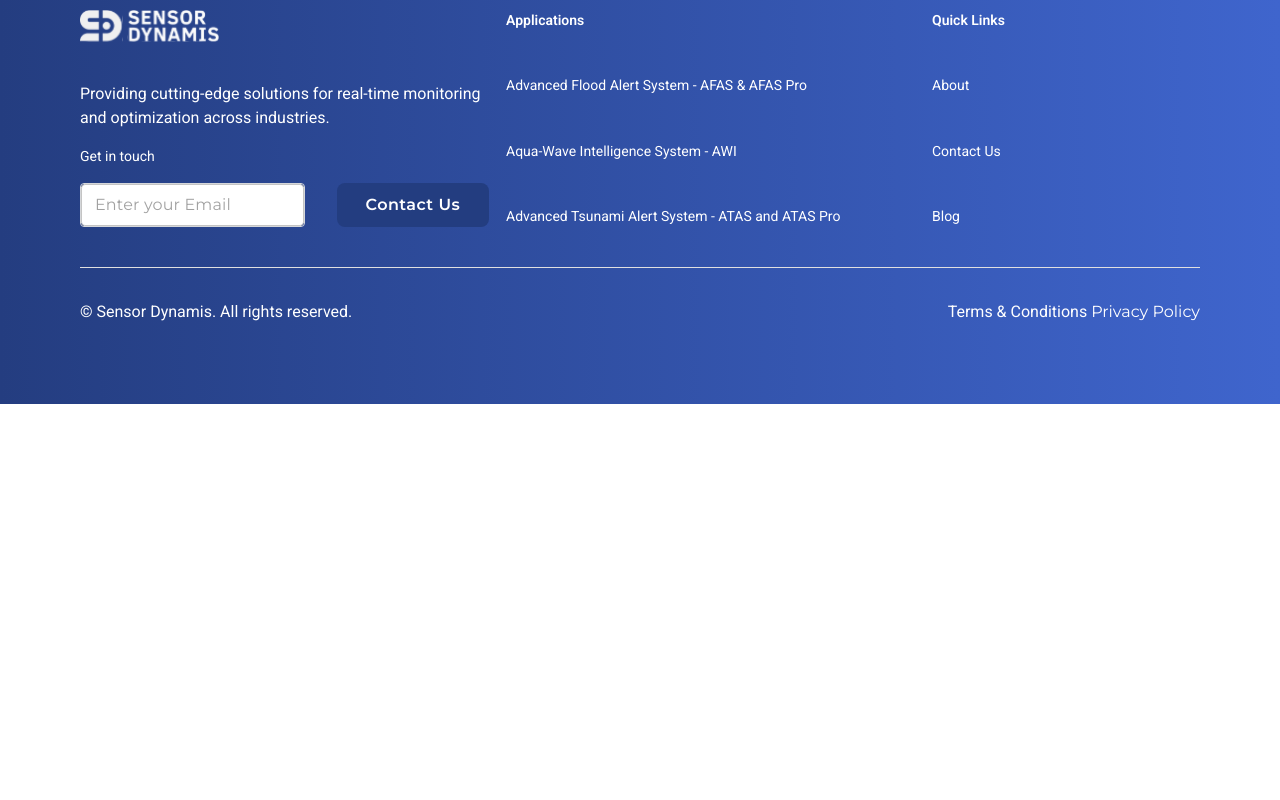
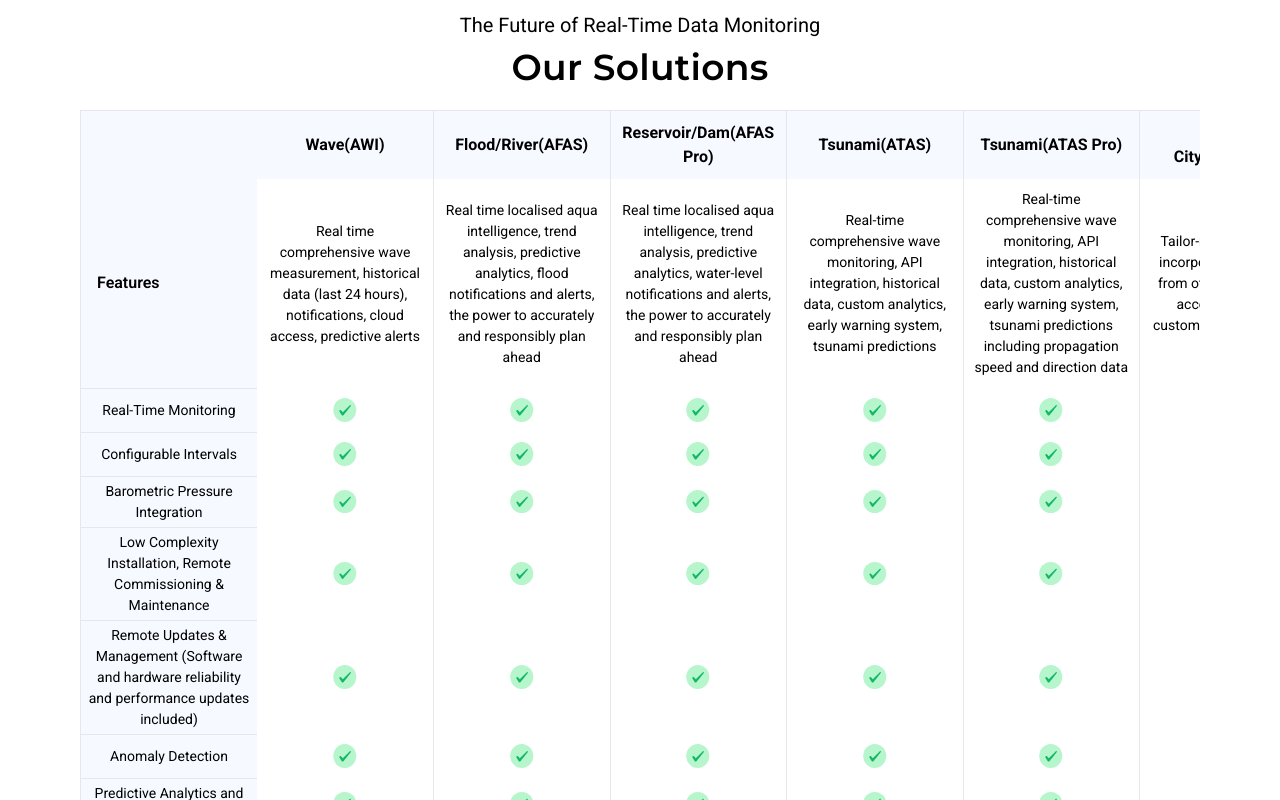
Before and after one commit to Tarunkumarchelumalla/sensor-dynamis, a Next.js app: page / in a window 1280 px wide. Shown: the part 6540-7340 px from the top of the page. Before the commit the page ends 6944 px from the top, so only its background shows below. Built offline with nearby package versions, Linux system fonts and the light colour scheme.

Commit message:
new pricing changes added and responsive ui changes

```diff
--- a/src/app/_global.scss
+++ b/src/app/_global.scss
@@ -30,6 +30,7 @@ body {
 /* width */
 ::-webkit-scrollbar {
   width: 5px;
+  height: 5px;
 }
 
 /* Track */
--- a/src/app/page.tsx
+++ b/src/app/page.tsx
@@ -1,6 +1,7 @@
 import GetStartedSection from "@/components/get-started-section/page";
 import HeroSection from "@/components/hero-section/page";
 import MidContent from "@/components/mid-content/page";
+import Pricing from "@/components/pricing/page";
 import ProductSection from "@/components/products-section/page";
 import Testimonials from "@/components/testimonials/page";
 
@@ -12,7 +13,7 @@ export default function Home() {
     <GetStartedSection/>
     <MidContent/>
     <Testimonials/>
-
+    <Pricing/>
     </>
   );
 }
--- a/src/components/mid-content/page.tsx
+++ b/src/components/mid-content/page.tsx
@@ -56,7 +56,7 @@ function MidContent() {
 
       { content.map((item,index)=>(
           <>
-            <Grid2 order={{md:item.order1}} size={{xs:12,md:6}} sx={{
+            <Grid2 order={{xs:2 + index,md:item.order1}} size={{xs:12,md:6}} sx={{
                 backgroundImage:`url(${item.imageUrl})`,
                 position: "relative",
                 width: "100%",
@@ -71,7 +71,7 @@ function MidContent() {
                         >
 
             </Grid2>
-            <Grid2 order={{md:item.order2}} size={{xs:12,md:6}} sx={{
+            <Grid2 order={{xs:1 + index,md:item.order2}} size={{xs:12,md:6}} sx={{
               display:'flex',
               justifyContent:'center',
               alignItems:'start',
--- /dev/null
+++ b/src/components/pricing/page.tsx
@@ -0,0 +1,104 @@
+import { Box, Typography } from "@mui/material";
+import React from "react";
+import SubText from "../Typography/sub-text";
+import Image from "next/image";
+
+function Pricing() {
+  const sectionHeaders = [
+    "Wave(AWI)", "Flood/River(AFAS)", "Reservoir/Dam(AFAS Pro)", "Tsunami(ATAS)",
+    "Tsunami(ATAS Pro)", "Smart-City/Enterprise"
+  ];
+  const subHeaders = [
+    "Real time comprehensive wave measurement, historical data (last 24 hours), notifications, cloud access, predictive alerts",
+    "Real time localised aqua intelligence, trend analysis, predictive analytics, flood notifications and alerts, the power to accurately and responsibly plan ahead",
+    "Real time localised aqua intelligence, trend analysis, predictive analytics, water-level notifications and alerts, the power to accurately and responsibly plan ahead",
+    "Real-time comprehensive wave monitoring, API integration, historical data, custom analytics, early warning system, tsunami predictions",
+    "Real-time comprehensive wave monitoring, API integration, historical data, custom analytics, early warning system, tsunami predictions including propagation speed and direction data",
+    "Tailor-made solutions incorporating features from other offerings in accordance with customer specifications",
+  ];
+
+  const tableData = [
+    { Featires: "Real-Time Monitoring", "Wave(AWI)": "ICON", "Flood/River(AFAS)": "ICON", "Reservoir/Dam(AFAS Pro)": "ICON", "Tsunami(ATAS)": "ICON", "Tsunami(ATAS Pro)": "ICON", "Smart-City/Enterprise": "ICON" },
+    { Featires: "Configurable Intervals", "Wave(AWI)": "ICON", "Flood/River(AFAS)": "ICON", "Reservoir/Dam(AFAS Pro)": "ICON", "Tsunami(ATAS)": "ICON", "Tsunami(ATAS Pro)": "ICON", "Smart-City/Enterprise": "ICON" },
+    { Featires: "Barometric Pressure Integration", "Wave(AWI)": "ICON", "Flood/River(AFAS)": "ICON", "Reservoir/Dam(AFAS Pro)": "ICON", "Tsunami(ATAS)": "ICON", "Tsunami(ATAS Pro)": "ICON", "Smart-City/Enterprise": "ICON" },
+    { Featires: "Low Complexity Installation, Remote Commissioning & Maintenance", "Wave(AWI)": "ICON", "Flood/River(AFAS)": "ICON", "Reservoir/Dam(AFAS Pro)": "ICON", "Tsunami(ATAS)": "ICON", "Tsunami(ATAS Pro)": "ICON", "Smart-City/Enterprise": "ICON" },
+    { Featires: "Remote Updates & Management (Software and hardware reliability and performance updates included)", "Wave(AWI)": "ICON", "Flood/River(AFAS)": "ICON", "Reservoir/Dam(AFAS Pro)": "ICON", "Tsunami(ATAS)": "ICON", "Tsunami(ATAS Pro)": "ICON", "Smart-City/Enterprise": "ICON" },
+    { Featires: "Anomaly Detection", "Wave(AWI)": "ICON", "Flood/River(AFAS)": "ICON", "Reservoir/Dam(AFAS Pro)": "ICON", "Tsunami(ATAS)": "ICON", "Tsunami(ATAS Pro)": "ICON", "Smart-City/Enterprise": "ICON" },
+    { Featires: "Predictive Analytics and Alerts", "Wave(AWI)": "ICON", "Flood/River(AFAS)": "ICON", "Reservoir/Dam(AFAS Pro)": "ICON", "Tsunami(ATAS)": "ICON", "Tsunami(ATAS Pro)": "ICON", "Smart-City/Enterprise": "ICON" },
+    { Featires: "Advanced Data Integration", "Wave(AWI)": "ICON", "Flood/River(AFAS)": "ICON", "Reservoir/Dam(AFAS Pro)": "ICON", "Tsunami(ATAS)": "ICON", "Tsunami(ATAS Pro)": "ICON", "Smart-City/Enterprise": "ICON" },
+    { Featires: "Renewable Low Power Consumption", "Wave(AWI)": "ICON", "Flood/River(AFAS)": "ICON", "Reservoir/Dam(AFAS Pro)": "ICON", "Tsunami(ATAS)": "ICON", "Tsunami(ATAS Pro)": "ICON", "Smart-City/Enterprise": "ICON" },
+    { Featires: "Around-the-Clock Assistance from Customer Care Service Desk", "Wave(AWI)": "ICON", "Flood/River(AFAS)": "ICON", "Reservoir/Dam(AFAS Pro)": "ICON", "Tsunami(ATAS)": "ICON", "Tsunami(ATAS Pro)": "ICON", "Smart-City/Enterprise": "ICON" },
+    { Featires: "Dynamic Update Rate", "Wave(AWI)": "ICON", "Flood/River(AFAS)": "ICON", "Reservoir/Dam(AFAS Pro)": "ICON", "Tsunami(ATAS)": "ICON", "Tsunami(ATAS Pro)": "ICON", "Smart-City/Enterprise": "ICON" },
+    { Featires: "Predictive Analytics", "Wave(AWI)": "ICON", "Flood/River(AFAS)": "ICON", "Reservoir/Dam(AFAS Pro)": "ICON", "Tsunami(ATAS)": "ICON", "Tsunami(ATAS Pro)": "ICON", "Smart-City/Enterprise": "ICON" },
+    { Featires: "Data Reliability through Operational Reliability of HW", "Wave(AWI)": "ICON", "Flood/River(AFAS)": "ICON", "Reservoir/Dam(AFAS Pro)": "ICON", "Tsunami(ATAS)": "ICON", "Tsunami(ATAS Pro)": "ICON", "Smart-City/Enterprise": "ICON" },
+    { Featires: "Predictive Maintenance", "Wave(AWI)": "ICON", "Flood/River(AFAS)": "ICON", "Reservoir/Dam(AFAS Pro)": "ICON", "Tsunami(ATAS)": "ICON", "Tsunami(ATAS Pro)": "ICON", "Smart-City/Enterprise": "ICON" },
+    { Featires: "Advanced Data Analytics", "Wave(AWI)": "ICON", "Flood/River(AFAS)": "ICON", "Reservoir/Dam(AFAS Pro)": "ICON", "Tsunami(ATAS)": "ICON", "Tsunami(ATAS Pro)": "ICON", "Smart-City/Enterprise": "ICON" },
+    { Featires: "Data Access", "Wave(AWI)": "ICON", "Flood/River(AFAS)": "ICON", "Reservoir/Dam(AFAS Pro)": "ICON", "Tsunami(ATAS)": "ICON", "Tsunami(ATAS Pro)": "ICON", "Smart-City/Enterprise": "ICON" },
+    { Featires: "Notifications", "Wave(AWI)": "ICON", "Flood/River(AFAS)": "ICON", "Reservoir/Dam(AFAS Pro)": "ICON", "Tsunami(ATAS)": "ICON", "Tsunami(ATAS Pro)": "ICON", "Smart-City/Enterprise": "ICON" },
+  ];
+
+  const renderTableCell = (value:any) => {
+    if (value === "ICON") {
+      return (
+        <Box sx={{ display: 'flex', justifyContent: 'center', alignItems: 'center' }}>
+          <Image src='/Check icon.svg' alt='' height={24} width={24} />
+        </Box>
+      );
+    }
+    return (
+      <SubText fontWeight={400} fontSize='14px' color='var(--black-color)'>
+        {value}
+      </SubText>
+    );
+  };
+
+  return (
+    <Box padding={{ xs: '24px 10px', md: '80px' }} display='flex' flexDirection='column' alignItems='center'>
+      <SubText fontWeight={400} fontSize={{ xs: '14px', md: '20px' }}>
+        The Future of Real-Time Data Monitoring
+      </SubText>
+      <Typography fontWeight={600} fontSize={{ xs: '16px', md: '36px' }}>
+        Our Solutions
+      </Typography>
+      <Box overflow='auto' width='100%'>
+        <table className='min-w-full border border-gray-200 rounded-2xl text-center text-[9px] sm:text-[10px] md:text-[11px] lg:text-[12px] mt-4'>
+          <thead>
+            <tr className='bg-[var(--primary-light-color)] h-[44px] w-full'>
+              <th className='bg-[var(--primary-light-color)] h-[44px] min-w-[176.5px]'></th>
+              {sectionHeaders.map((section, index) => (
+                <th key={index} className='p-[10px] font-bold text-[12px] sm:text-[14px] md:text-[16px] lg:text-[16px] text-black text-center border-r border-gray-200 h-[44px] min-w-[176.5px]'>
+                  <SubText>{section}</SubText>
+                </th>
+              ))}
+            </tr>
+            <tr>
+              <th className='py-2 px-4 font-extrabold text-[14px] sm:text-[16px] md:text-[18px] lg:text-[20px] text-black text-left bg-[var(--primary-light-color)]'>
+                <SubText fontWeight={600} fontSize='16px' textAlign='left'>Features</SubText>
+              </th>
+              {subHeaders.map((sub, index) => (
+                <th key={index} className='p-[10px] font-semibold text-[10px] text-gray-600 border-r border-gray-200'>
+                  <SubText fontWeight={400} fontSize='14px' color='var(--black-color)'>
+                    {sub}
+                  </SubText>
+                </th>
+              ))}
+            </tr>
+          </thead>
+          <tbody>
+            {tableData.map((row, rowIndex) => (
+              <tr key={rowIndex} className='h-[44px] align-middle'>
+                {Object.values(row).map((value, colIndex) => (
+                  <td key={colIndex} className={`px-1 py-1 w-[140px] align-middle ${value !== "ICON" ? 'bg-[var(--primary-light-color)] border-t border-gray-200' : ' border-r border-gray-200'}`}>
+                    {renderTableCell(value)}
+                  </td>
+                ))}
+              </tr>
+            ))}
+          </tbody>
+        </table>
+      </Box>
+    </Box>
+  );
+}
+
+export default Pricing;
```
Also changed, not shown: public/Check icon.svg (added).
